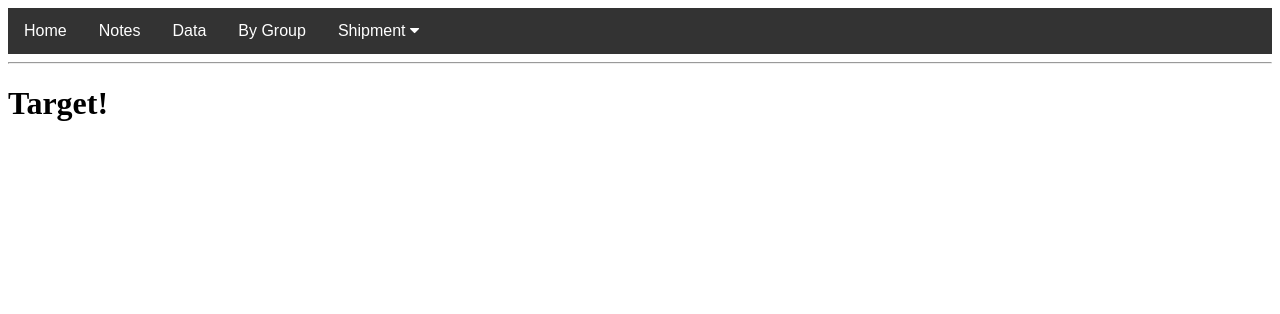
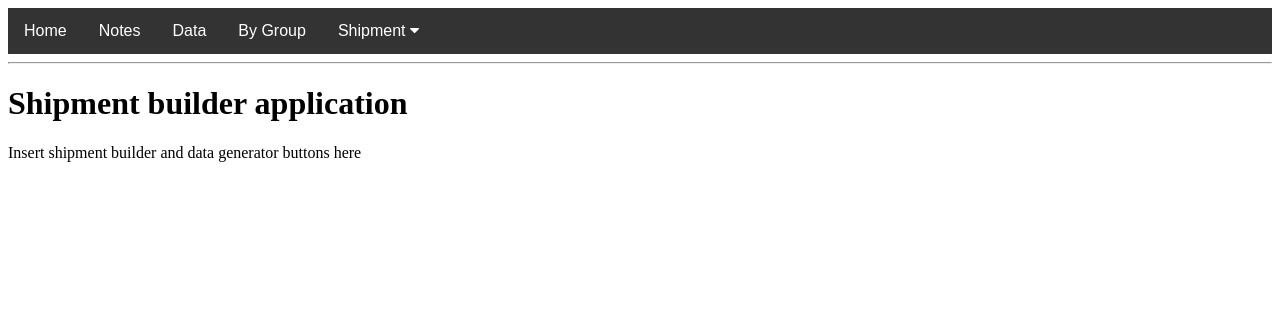
Before and after one commit to SethDKelly/shipment_builder, a Flask app: page / in a window 1280 px wide. Shown: the top 314 px of the page. Run offline with Flask 2, Linux system fonts and the light colour scheme.

Commit message:
Change header and added future implementation notes

```diff
--- a/app/templates/index.html
+++ b/app/templates/index.html
@@ -1,5 +1,6 @@
 {% extends "base.html" %}
 
 {% block content %}
-    <h1>Target!</h1>
+    <h1>Shipment builder application</h1>
+Insert shipment builder and data generator buttons here
 {% endblock %}
```
